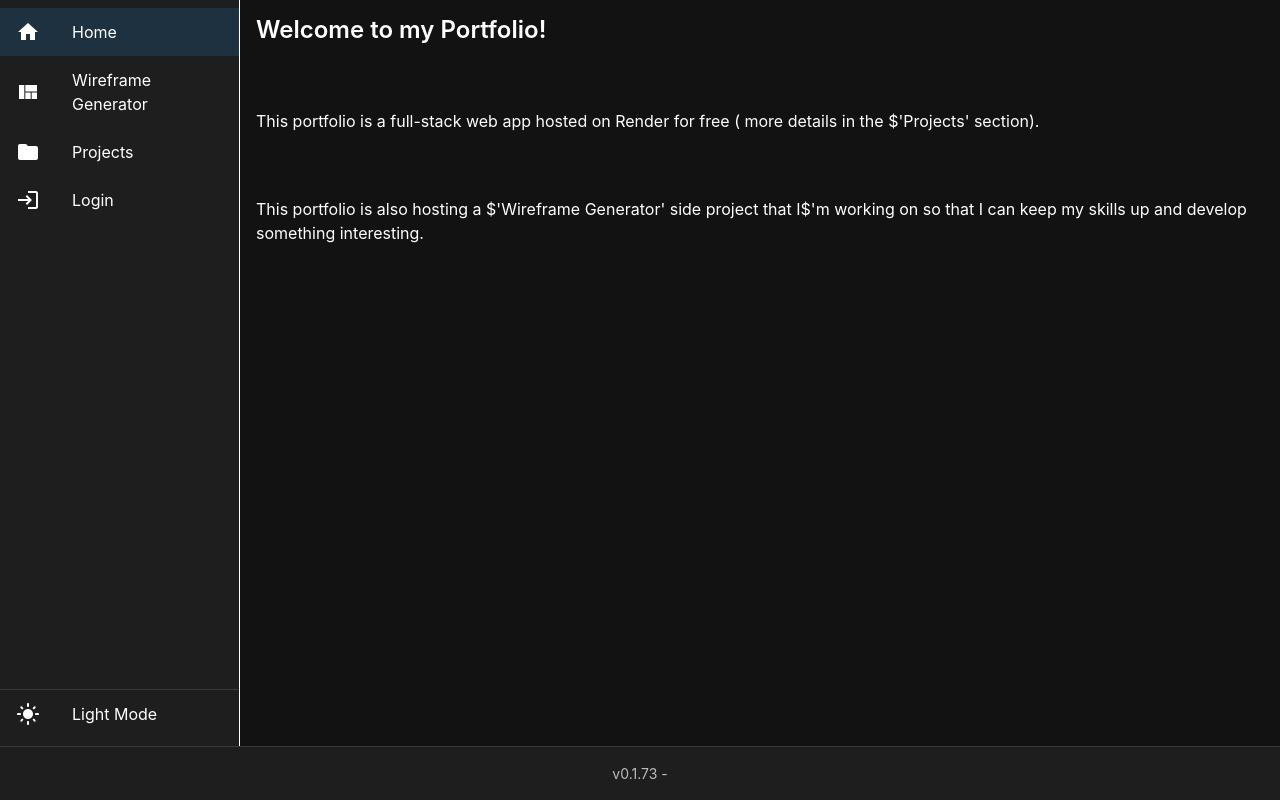
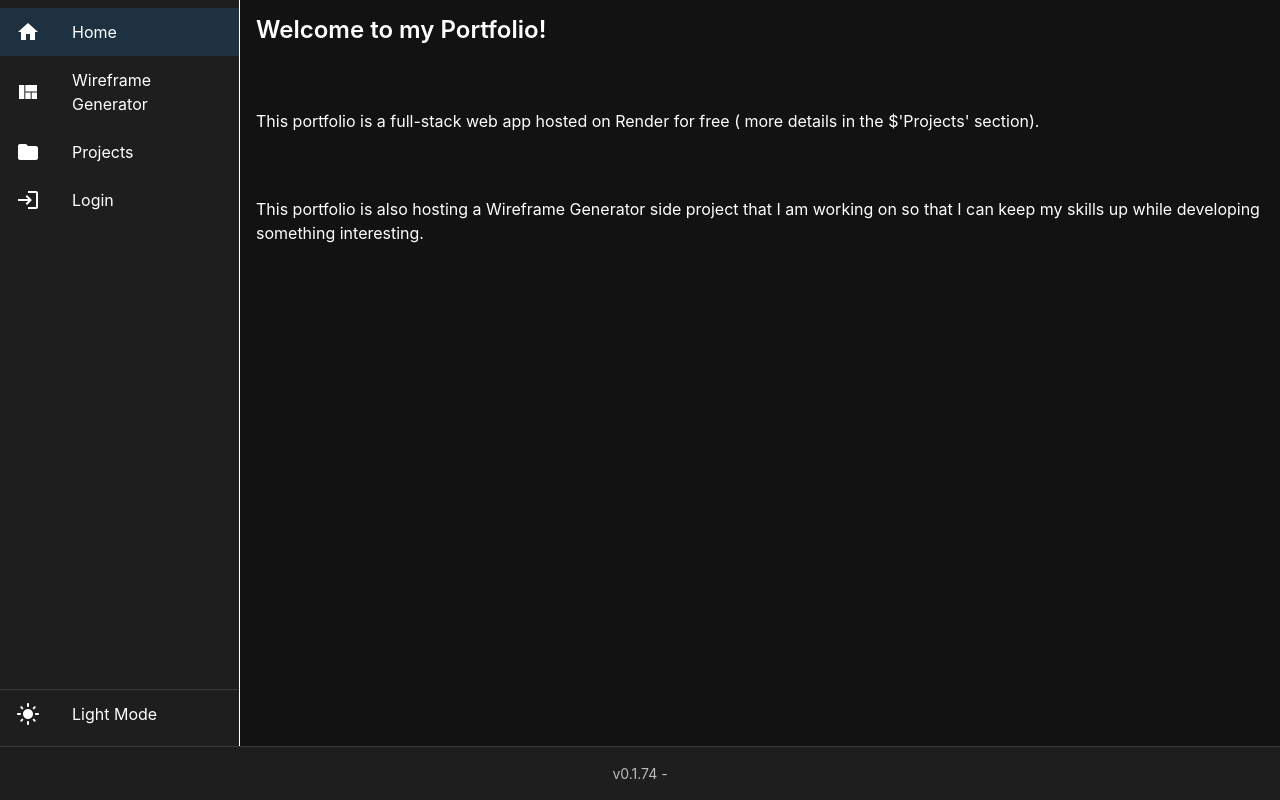
Before and after one commit to LukeAWeaver/AI-Wireframe-Generator, a React (Vite) app in the folder frontend/: page / in a window 1280 px wide. Built offline with nearby package versions, Linux system fonts and the light colour scheme; no server answers.

Commit message:
typography updates

```diff
--- a/frontend/src/compound/home/HomeContent.tsx
+++ b/frontend/src/compound/home/HomeContent.tsx
@@ -3,6 +3,6 @@ export const HomeContent = () => (
   <Stack gap={8}>
   <Typography variant="h4">Welcome to my Portfolio!</Typography>
   <Typography>This portfolio is a full-stack web app hosted on Render for free ( more details in the ${"'" + "Projects" + "'"} section).</Typography>
-  <Typography>This portfolio is also hosting a ${"'" + "Wireframe Generator" + "'"} side project that I${"'"}m working on so that I can keep my skills up and develop something interesting.</Typography>
+  <Typography>This portfolio is also hosting a Wireframe Generator side project that I am working on so that I can keep my skills up while developing something interesting.</Typography>
   </Stack>
 );
--- a/frontend/src/version.ts
+++ b/frontend/src/version.ts
@@ -1 +1 @@
-export const APP_VERSION = '0.1.73'
+export const APP_VERSION = '0.1.74'
```
Also changed, not shown: 1 other file (tests, documents, lock files or other folders).
